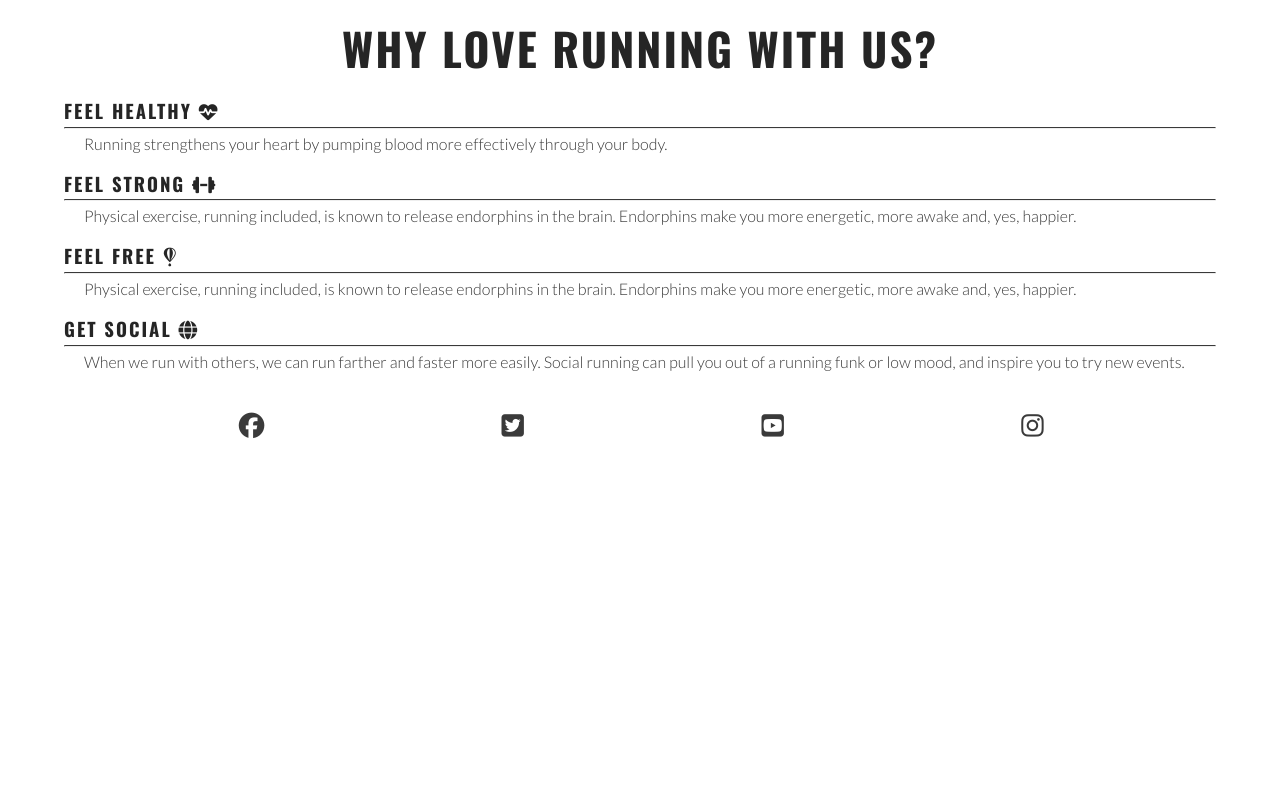
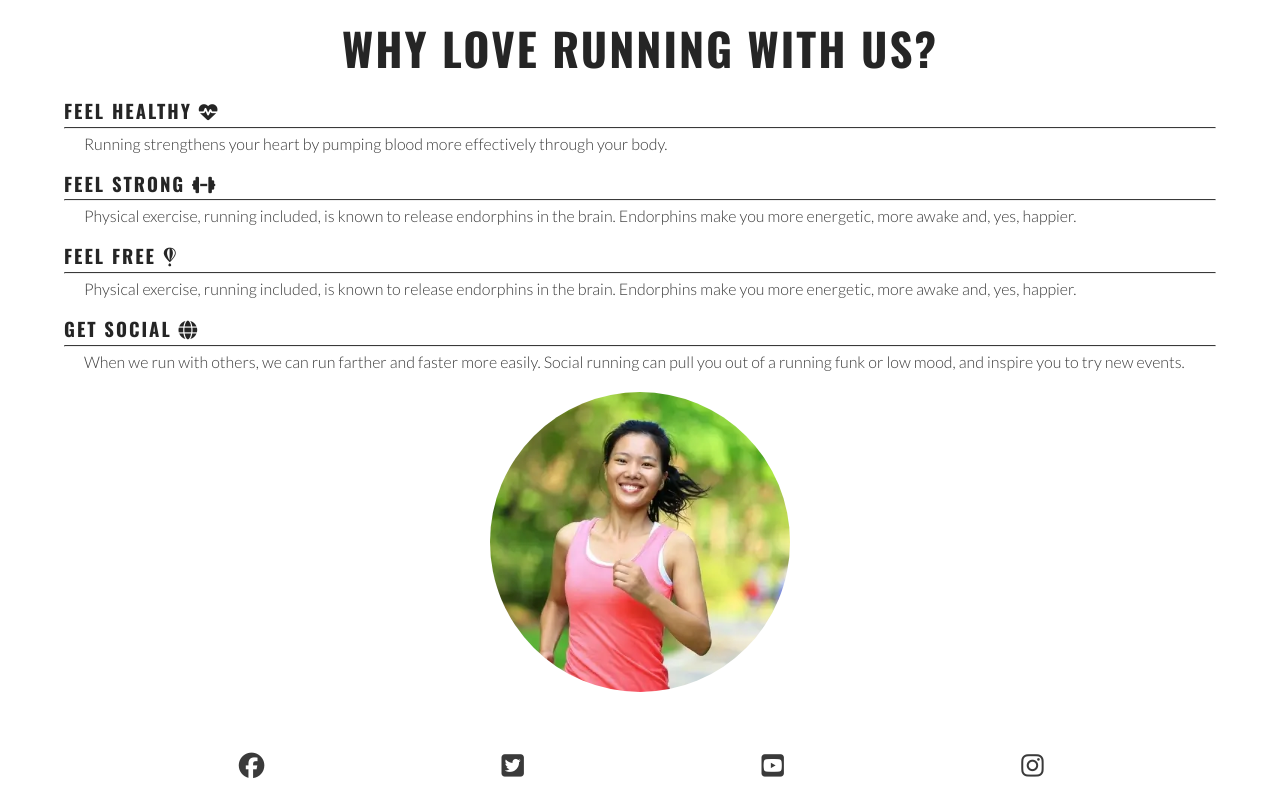
Before and after one commit to Algety/love-running, a plain HTML site: page index.html in a window 1280 px wide. Shown: the part 684-1484 px from the top of the page. Before the commit the page ends 1144 px from the top, so only its background shows below. Drawn offline with nearby package versions, Linux system fonts and the light colour scheme.

Commit message:
Reason image added

```diff
--- a/assets/css/style.css
+++ b/assets/css/style.css
@@ -140,6 +140,22 @@ hr {
     margin: 5px 0;
 }
 
+#benefits-image {
+    display: flex;
+    justify-content: center;
+    align-items: center;
+}
+
+#circle-cover-bg {
+    width: 90vw;
+    height: 90vw;
+    background: url("../images/reasons-image.webp") no-repeat top center/cover;
+    margin-bottom: 20px;
+    /* Make square image to circle */
+    border-radius: 50%;
+    max-width: 300px;
+    max-height: 300px;
+}
 /* Footer */
 #social-networks {
     text-align: center;
--- a/index.html
+++ b/index.html
@@ -75,6 +75,9 @@
                         <p>When we run with others, we can run farther and faster more easily. Social running can pull you out of a running funk or low mood, and inspire you to try new events.</p>
                     </div>
                 </div>
+                <div id="benefits-image">
+                    <div id="circle-cover-bg"></div>
+                </div>
             </div>
         </section>
     </main>
```
Also changed, not shown: assets/images/reasons-image.webp (added).
